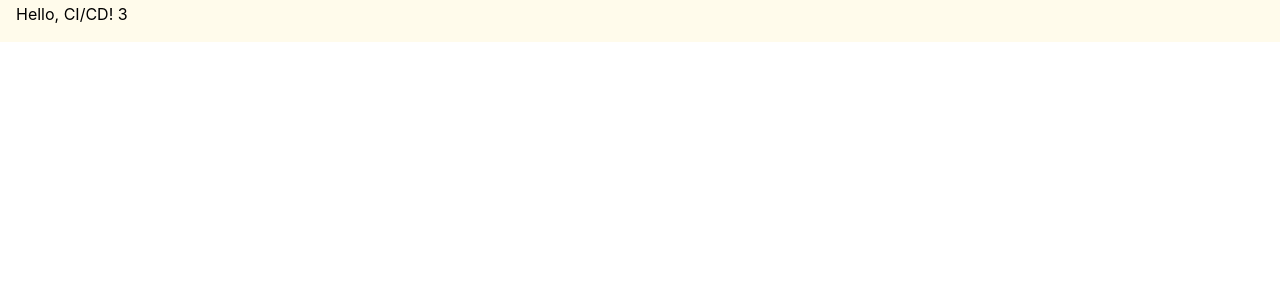
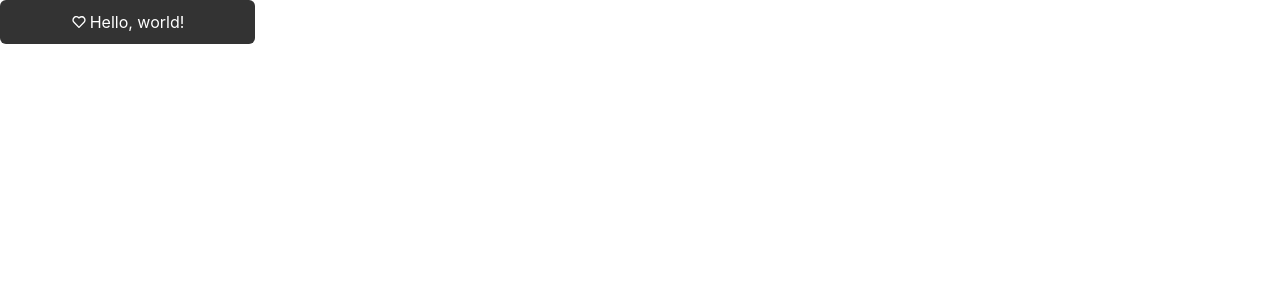
Before and after one commit to life-succeeded/secon-mobile, a React (Vite) app: page / in a window 1280 px wide. Shown: the top 300 px of the page. Built offline with nearby package versions, Linux system fonts and the light colour scheme.

Commit message:
add button

```diff
--- a/package.json
+++ b/package.json
@@ -18,6 +18,7 @@
     "postcss": "^8.5.3",
     "react": "^19.1.0",
     "react-dom": "^19.1.0",
+    "tailwind-merge": "^3.2.0",
     "tailwindcss": "^4.0.17",
     "typescript": "^5.8.2",
     "web-vitals": "^2.1.4"
--- a/src/App.css
+++ /dev/null
@@ -1,38 +0,0 @@
-.App {
-  text-align: center;
-}
-
-.App-logo {
-  height: 40vmin;
-  pointer-events: none;
-}
-
-@media (prefers-reduced-motion: no-preference) {
-  .App-logo {
-    animation: App-logo-spin infinite 20s linear;
-  }
-}
-
-.App-header {
-  background-color: #282c34;
-  min-height: 100vh;
-  display: flex;
-  flex-direction: column;
-  align-items: center;
-  justify-content: center;
-  font-size: calc(10px + 2vmin);
-  color: white;
-}
-
-.App-link {
-  color: #61dafb;
-}
-
-@keyframes App-logo-spin {
-  from {
-    transform: rotate(0deg);
-  }
-  to {
-    transform: rotate(360deg);
-  }
-}
--- a/src/App.tsx
+++ b/src/App.tsx
@@ -1,7 +1,13 @@
-import './App.css'
+import { Button } from './components/ui/button'
 
 function App() {
-    return <div className="animate-bounce bg-amber-50 p-4">Hello, CI/CD! 3</div>
+    return (
+        <>
+            <div className="flex w-[255px] flex-col gap-4">
+                <Button icon="heart">Hello, world!</Button>
+            </div>
+        </>
+    )
 }
 
 export default App
--- /dev/null
+++ b/src/components/icons/bxHeart.tsx
@@ -0,0 +1,22 @@
+import { fallback } from '../../utils/helpers'
+import { IIconProps } from './types'
+
+export const HeartIcon = (props: IIconProps) => {
+    return (
+        <>
+            <svg
+                width={fallback(props.width, 24)}
+                height={fallback(props.height, 24)}
+                className={props.className}
+                viewBox="0 0 24 24"
+                fill="none"
+                xmlns="http://www.w3.org/2000/svg"
+            >
+                <path
+                    d="M12 4.595C10.9104 3.59311 9.48421 3.03705 8.004 3.037C7.22054 3.03782 6.44498 3.19356 5.72194 3.49527C4.9989 3.79698 4.34267 4.2387 3.791 4.795C1.438 7.158 1.439 10.854 3.793 13.207L11.125 20.539C11.295 20.838 11.623 21.031 12 21.031C12.1548 21.0295 12.3071 20.9917 12.4446 20.9207C12.5822 20.8496 12.7012 20.7474 12.792 20.622L20.207 13.207C22.561 10.853 22.561 7.158 20.205 4.791C19.6536 4.23572 18.9979 3.7949 18.2756 3.49389C17.5532 3.19287 16.7785 3.0376 15.996 3.037C14.5158 3.03724 13.0897 3.59328 12 4.595ZM18.791 6.205C20.354 7.776 20.355 10.23 18.793 11.793L12 18.586L5.207 11.793C3.645 10.23 3.646 7.776 5.205 6.209C5.965 5.453 6.959 5.037 8.004 5.037C9.049 5.037 10.039 5.453 10.793 6.207L11.293 6.707C11.3858 6.79995 11.496 6.87369 11.6173 6.924C11.7386 6.97431 11.8687 7.0002 12 7.0002C12.1313 7.0002 12.2614 6.97431 12.3827 6.924C12.504 6.87369 12.6142 6.79995 12.707 6.707L13.207 6.207C14.719 4.698 17.281 4.702 18.791 6.205Z"
+                    fill={fallback(props.fill, 'black')}
+                />
+            </svg>
+        </>
+    )
+}
--- /dev/null
+++ b/src/components/icons/types.ts
@@ -0,0 +1,8 @@
+export type TIconVariant = 'heart'
+
+export interface IIconProps {
+    className?: string
+    width?: number
+    height?: number
+    fill?: string
+}
--- /dev/null
+++ b/src/components/ui/button/index.tsx
@@ -0,0 +1,45 @@
+import { TChildren, TOnClickHandler } from '../../../utils/types'
+import { twMerge } from 'tailwind-merge'
+import { TIconVariant } from '../../icons/types'
+import { HeartIcon } from '../../icons/bxHeart'
+import { fallback } from '../../../utils/helpers'
+
+interface IButtonProps {
+    onClick?: TOnClickHandler
+    className?: string
+    children?: TChildren
+    icon?: TIconVariant
+}
+
+const renderIcon = (variant: TIconVariant) => {
+    switch (variant) {
+        case 'heart':
+            return <HeartIcon fill="white" width={16} height={16} />
+        default:
+            return <></>
+    }
+}
+const renderChildrenWithIcon = (variant: TIconVariant, children?: TChildren) => {
+    return (
+        <div className="flex items-center justify-center gap-[3px]">
+            {renderIcon(variant)}
+            {children}
+        </div>
+    )
+}
+
+export const Button = (props: IButtonProps) => {
+    return (
+        <>
+            <button
+                className={twMerge(
+                    'bg-black-1 hover:bg-black-3 flex h-[44px] cursor-pointer items-center justify-center rounded-[6px] p-3 text-white select-none',
+                    props.className,
+                )}
+                onClick={props.onClick}
+            >
+                {props.icon ? renderChildrenWithIcon(props.icon, props.children) : props.children}
+            </button>
+        </>
+    )
+}
--- a/src/index.css
+++ b/src/index.css
@@ -1,4 +1,10 @@
 @import "tailwindcss";
+
+@theme {
+  --color-black-1: #333333;
+  --color-black-2: #292929;
+  --color-black-3: #242424;
+}
 
 body {
   margin: 0;
--- /dev/null
+++ b/src/utils/helpers.ts
@@ -0,0 +1,3 @@
+export function fallback<T>(value: T | null | undefined, fallback: T) {
+    return value ?? fallback
+}
--- /dev/null
+++ b/src/utils/types.ts
@@ -0,0 +1,4 @@
+import { MouseEventHandler } from 'react'
+
+export type TOnClickHandler = MouseEventHandler<HTMLButtonElement> | undefined
+export type TChildren = React.ReactNode
```
Also changed, not shown: 1 other file (tests, documents, lock files or other folders).
